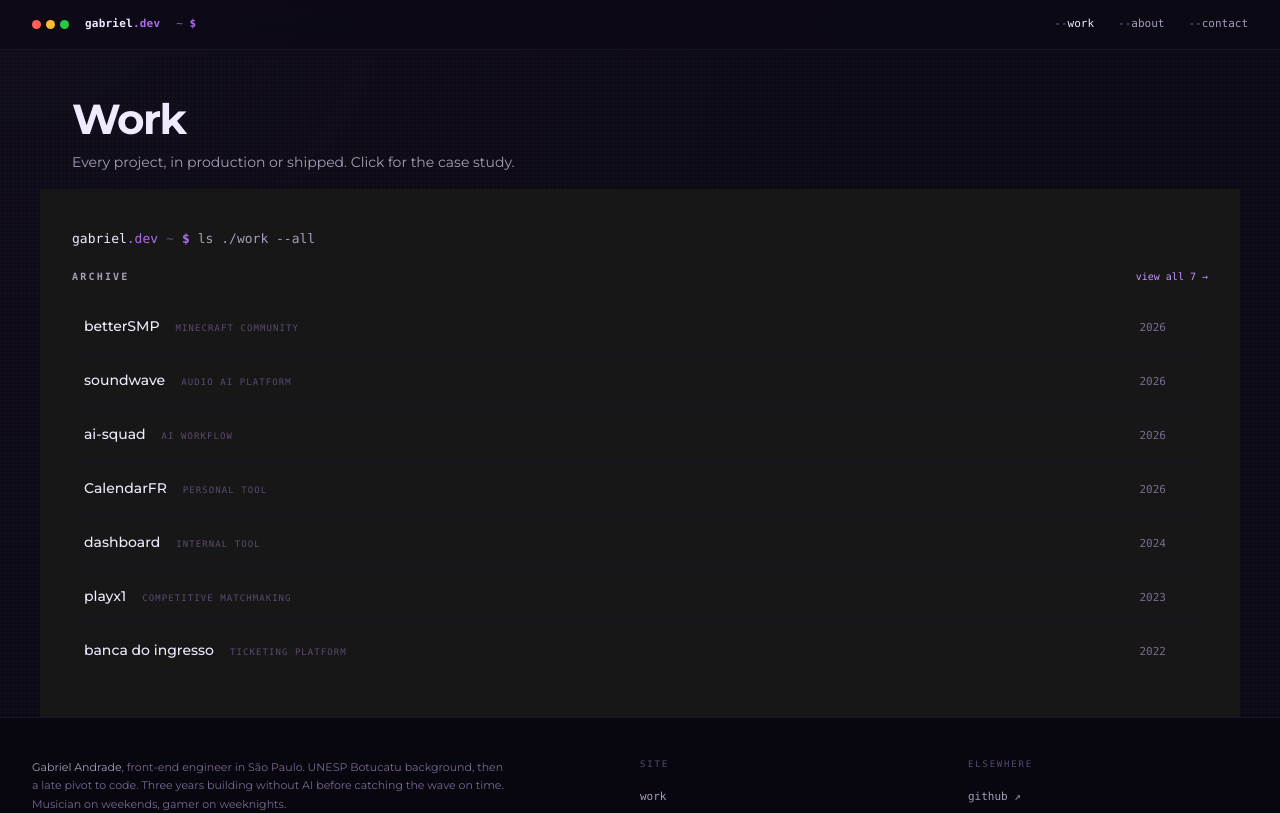
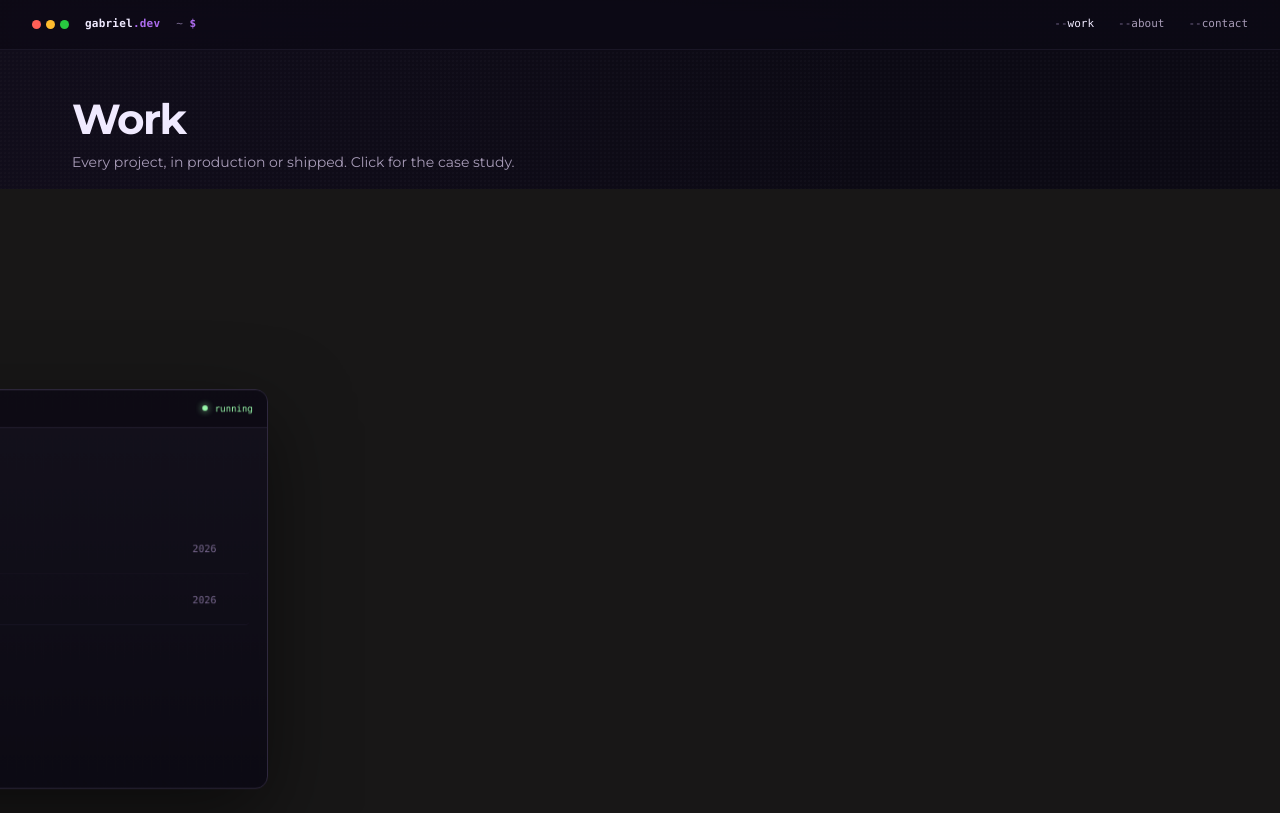
Before and after one commit to gaabscps/gabs-portifolio, a Next.js app: page /work in a window 1280 px wide. Shown: the top 813 px of the page. Built offline with nearby package versions, Linux system fonts and the light colour scheme.

Commit message:
feat: Archive becomes a terminal scroll journey

```diff
--- a/src/components/Home/ArchiveList.tsx
+++ b/src/components/Home/ArchiveList.tsx
@@ -2,76 +2,54 @@
 
 import { Flex, Text } from "@chakra-ui/react";
 import Link from "next/link";
-import { CommandReveal, RevealItem } from "./CommandReveal";
+import { TerminalJourney, type JourneyItem } from "./TerminalJourney/TerminalJourney";
 
 type Row = { slug: string; name: string; category: string; year: string };
 type Props = { rows: Row[]; total: number };
 
-export const ArchiveList = ({ rows, total }: Props) => (
-  <CommandReveal command="ls ./work --all" itemCount={rows.length + 1}>
-    <RevealItem>
-      <Flex justify="space-between" align="baseline" mb={4}>
-        <Text
-          fontSize="10px"
-          color="brand.textSecondary"
-          letterSpacing="0.22em"
-          textTransform="uppercase"
-          fontFamily="var(--font-mono)"
-          fontWeight="700"
-        >
-          Archive
+export const ArchiveList = ({ rows, total }: Props) => {
+  const items: JourneyItem[] = rows.map((row, i) => ({
+    key: row.slug,
+    node: (
+      <Link href={`/work/${row.slug}`} style={{ textDecoration: "none" }}>
+        <Flex justify="space-between" align="baseline" py={4} px={3}
+          borderBottom={i < rows.length - 1 ? "1px solid" : "none"} borderColor="brand.borderSubtle"
+          borderRadius="4px" transition="all var(--duration-fast) var(--ease-apple)" cursor="pointer" role="group"
+          _hover={{ bg: "brand.surface1", pl: 4 }}>
+          <Flex align="baseline" gap={4}>
+            <Text fontSize="14px" fontWeight="500" color="brand.text">{row.name}</Text>
+            <Text fontSize="9px" color="brand.textMuted" fontFamily="var(--font-mono)" letterSpacing="0.12em" textTransform="uppercase">{row.category}</Text>
+          </Flex>
+          <Flex align="baseline" gap={4}>
+            <Text fontSize="11px" fontFamily="var(--font-mono)" color="brand.textMeta">{row.year}</Text>
+            <Text fontSize="14px" color="brand.accent" opacity={0} transition="all var(--duration-fast) var(--ease-apple)" _groupHover={{ opacity: 1, transform: "translateX(2px)" }}>→</Text>
+          </Flex>
+        </Flex>
+      </Link>
+    ),
+  }));
+
+  // A final "view all" row as an extra item.
+  items.push({
+    key: "__viewall",
+    node: (
+      <Link href="/work" style={{ textDecoration: "none" }}>
+        <Text className="draw-link" fontSize="10px" color="brand.accentHover" fontFamily="var(--font-mono)" pt={3}>
+          view all {total} →
         </Text>
-        <Link href="/work" style={{ textDecoration: "none" }}>
-          <Text className="draw-link" fontSize="10px" color="brand.accentHover" fontFamily="var(--font-mono)">
-            view all {total} →
-          </Text>
-        </Link>
-      </Flex>
-    </RevealItem>
+      </Link>
+    ),
+  });
 
-    {rows.map((row, i) => (
-      <RevealItem key={row.slug}>
-        <Link href={`/work/${row.slug}`} style={{ textDecoration: "none" }}>
-          <Flex
-            justify="space-between"
-            align="baseline"
-            py={4}
-            px={3}
-            borderBottom={i < rows.length - 1 ? "1px solid" : "none"}
-            borderColor="brand.borderSubtle"
-            borderRadius="4px"
-            transition="all var(--duration-fast) var(--ease-apple)"
-            cursor="pointer"
-            role="group"
-            _hover={{ bg: "brand.surface1", pl: 4 }}
-          >
-            <Flex align="baseline" gap={4}>
-              <Text fontSize="14px" fontWeight="500" color="brand.text">{row.name}</Text>
-              <Text
-                fontSize="9px"
-                color="brand.textMuted"
-                fontFamily="var(--font-mono)"
-                letterSpacing="0.12em"
-                textTransform="uppercase"
-              >
-                {row.category}
-              </Text>
-            </Flex>
-            <Flex align="baseline" gap={4}>
-              <Text fontSize="11px" fontFamily="var(--font-mono)" color="brand.textMeta">{row.year}</Text>
-              <Text
-                fontSize="14px"
-                color="brand.accent"
-                opacity={0}
-                transition="all var(--duration-fast) var(--ease-apple)"
-                _groupHover={{ opacity: 1, transform: "translateX(2px)" }}
-              >
-                →
-              </Text>
-            </Flex>
-          </Flex>
-        </Link>
-      </RevealItem>
-    ))}
-  </CommandReveal>
-);
+  return (
+    <TerminalJourney
+      command="ls ./work --all"
+      context="~/work"
+      toolLabel="./work · all statuses"
+      toolResult={`${total} projects`}
+      items={items}
+    />
+  );
+};
+
+export type { Row };
```
